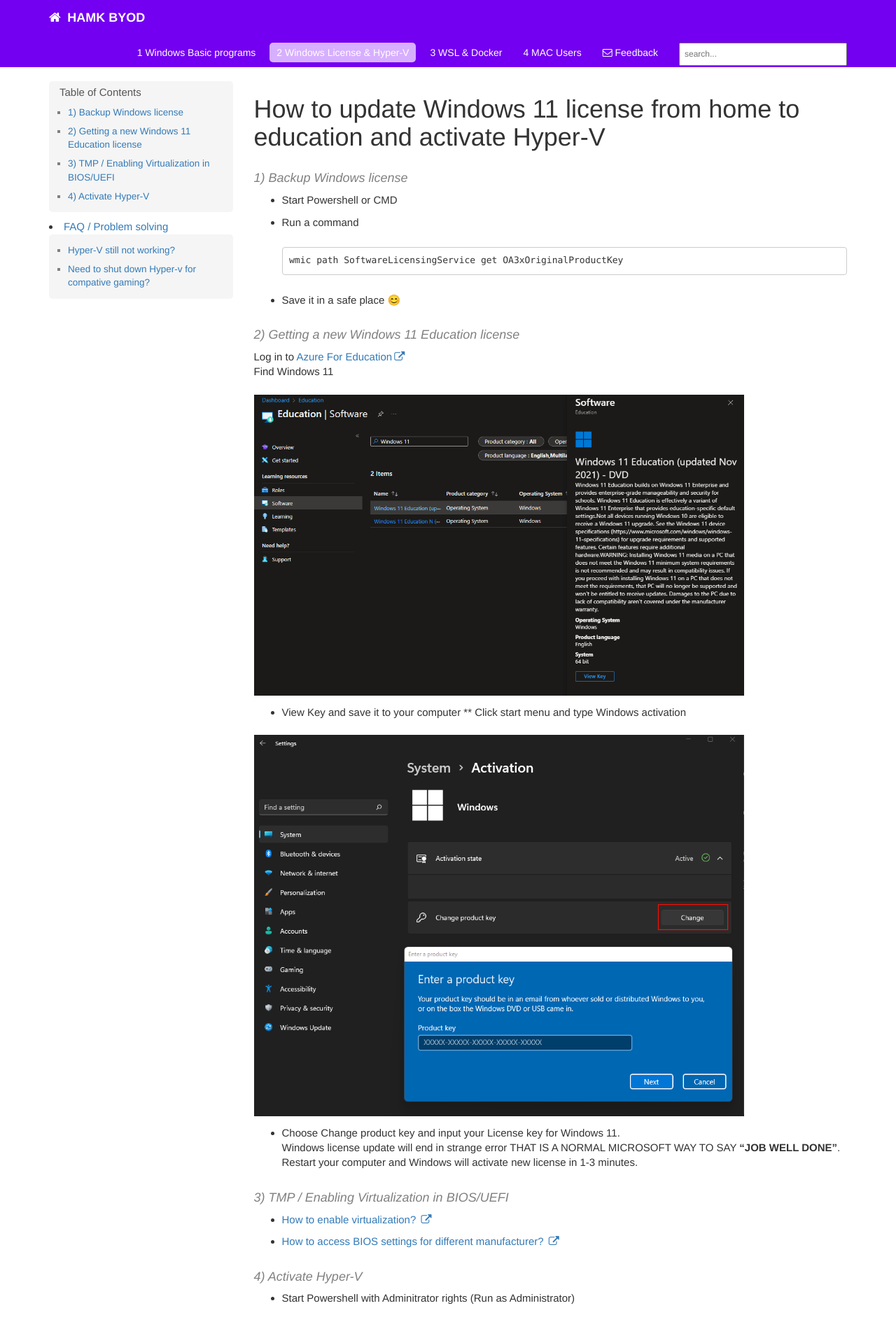
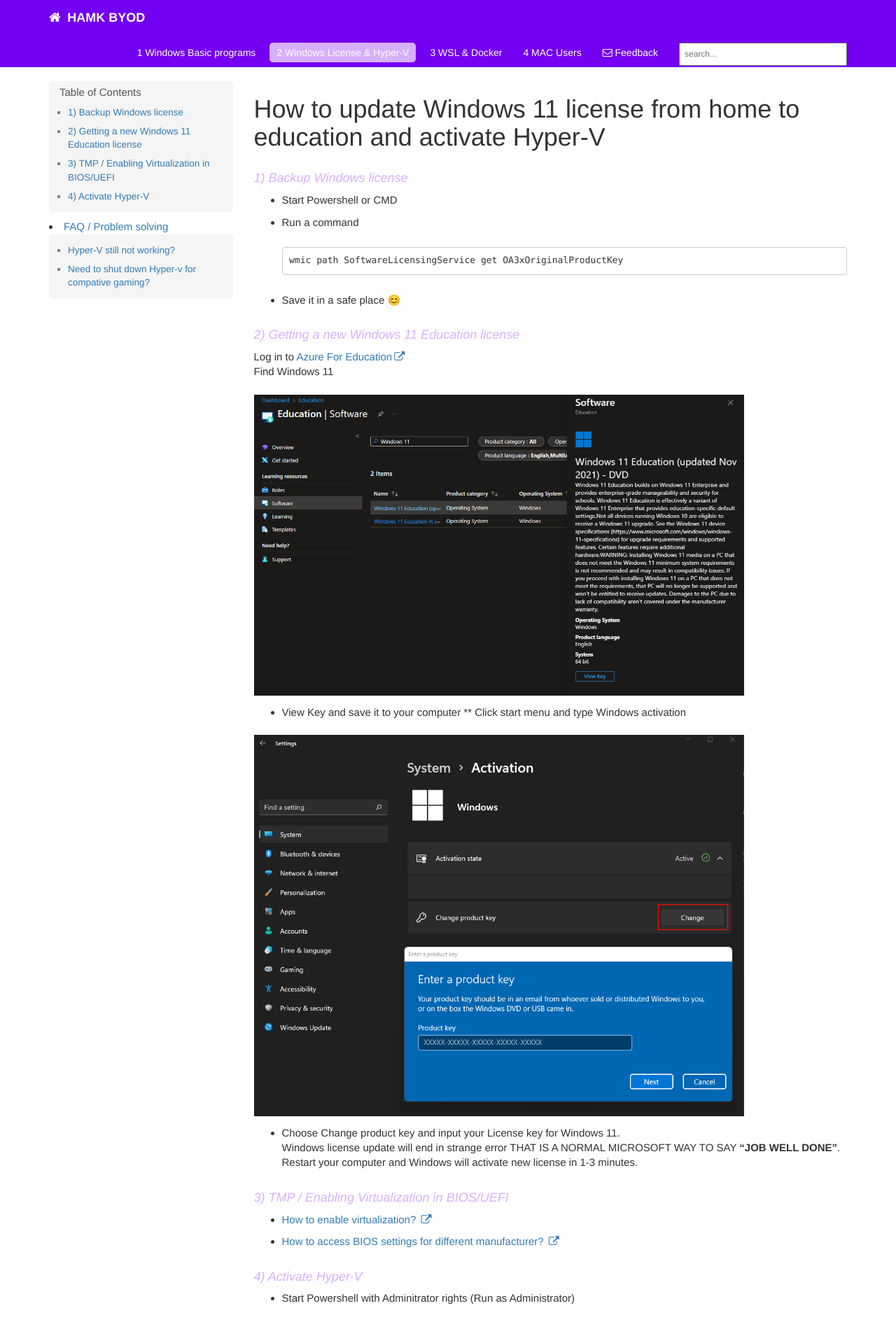
Before and after one commit to tkohonen/tkohonen.github.io, a Jekyll site: the page built from Windows_11_license_from_home_to_education_and_activate_Hyper-V.md, in a window 1280 px wide. Shown: the top 1889 px of the page at 70% size. Built offline with Jekyll 4.4.1, drawn with Linux system fonts in a browser that asks for light colours; our own code applies the rules of GitHub Pages for plain Markdown files; comment, search, counter and statistics services are not loaded.

Commit message:
Updated css4

```diff
--- a/css/theme-blue.css
+++ b/css/theme-blue.css
@@ -5,8 +5,8 @@
 }
 
 
-h3 {color: #ED1951; }
-h4 {color: #808080; }
+h3 {color: #7300F0; }
+h4 {color: #D7AFFF; }
 
 .nav-tabs > li.active > a, .nav-tabs > li.active > a:hover, .nav-tabs > li.active > a:focus {
     background-color: #248ec2;
```
